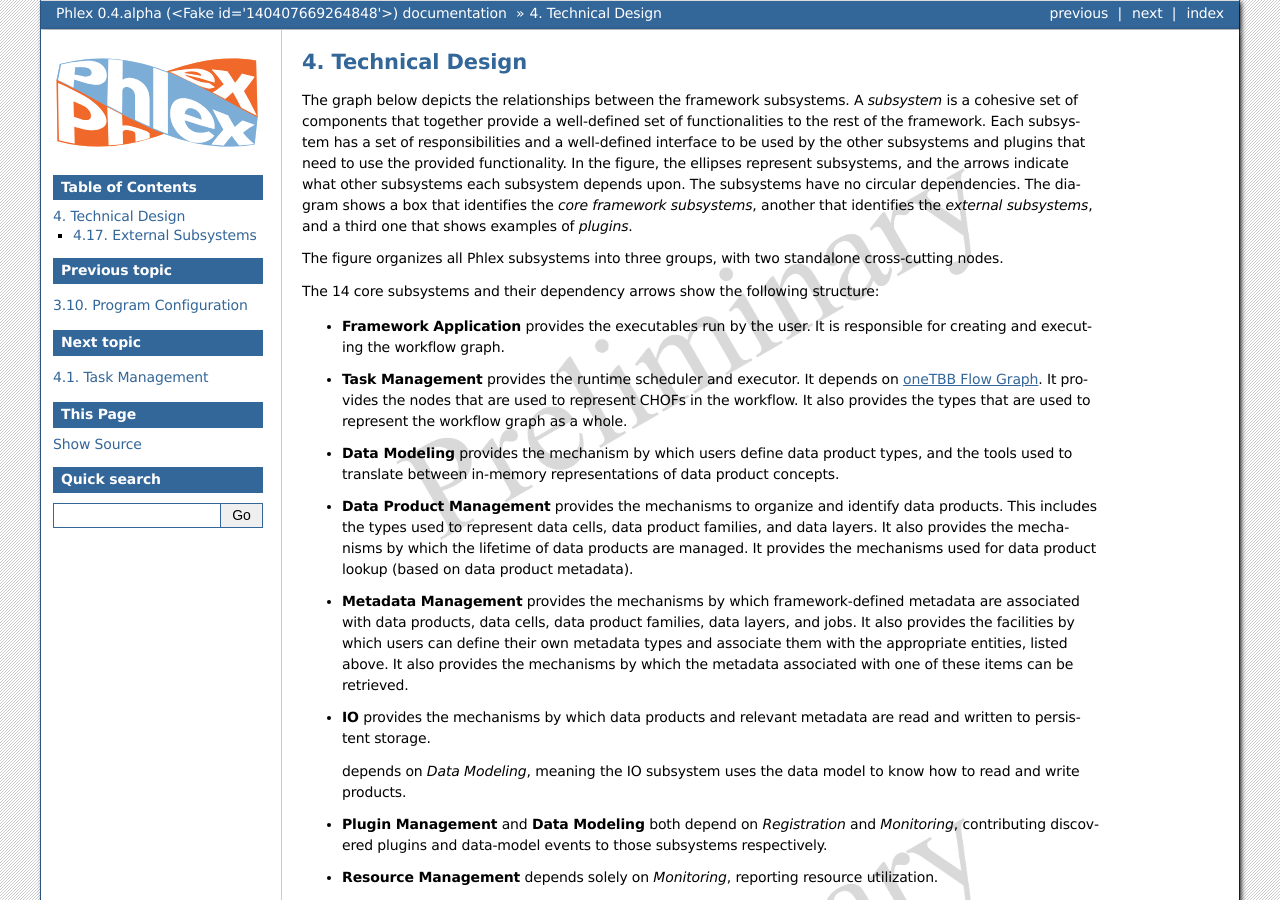
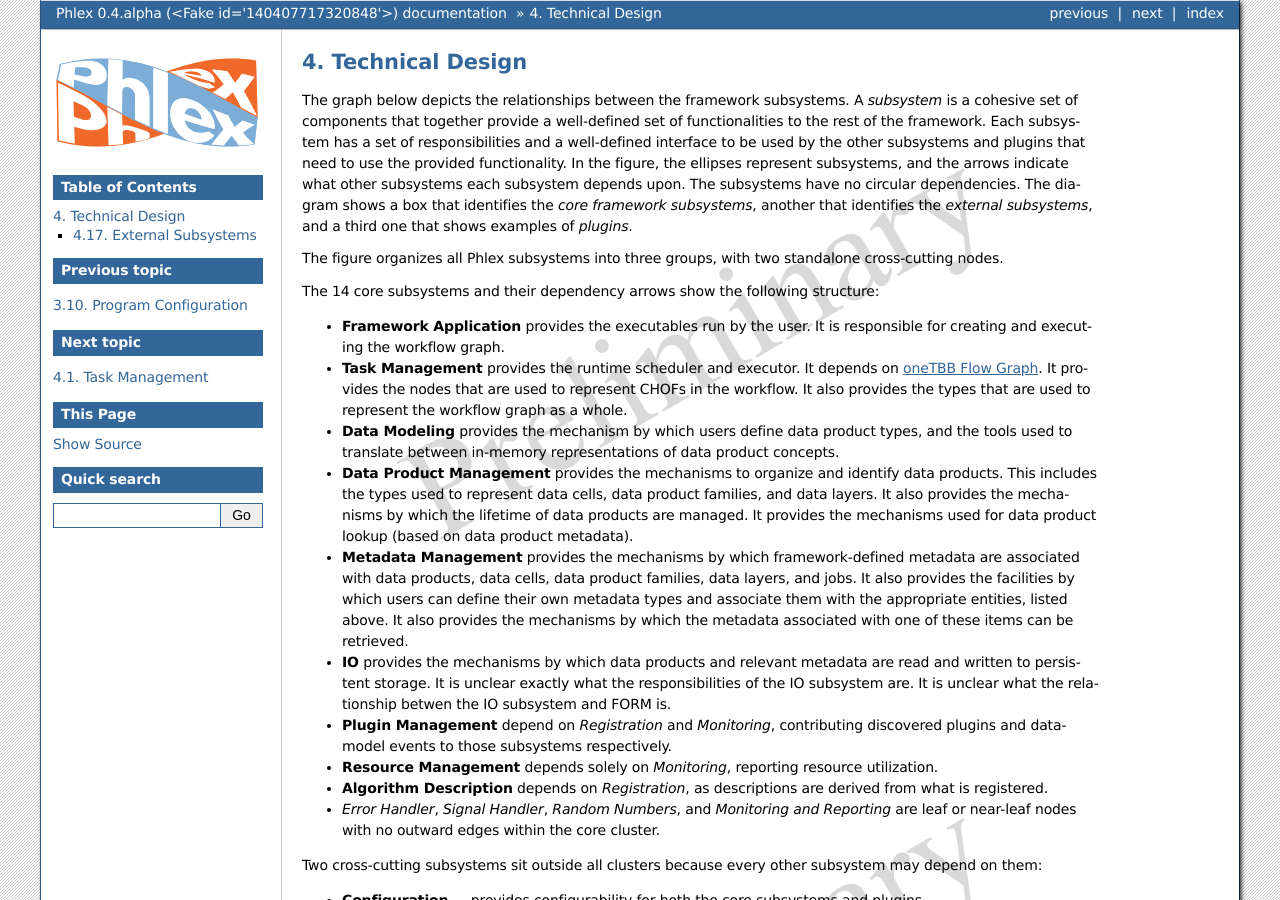
Before and after one commit to Framework-R-D/phlex-design, a Sphinx documentation site: the page built from doc/supporting_design.rst, in a window 1280 px wide and 900 px high. Built offline with Sphinx 7.4.7, drawn with Linux system fonts in a browser that asks for light colours; some of the changed text lies outside the part shown.

Commit message:
Revise IO and plugin subsystem text
Replace the IO subsystem's dependency description with
placeholder notes marking its responsibilities and
relationship with FORM as currently unclear.

Remove Data Modeling from the Plugin Management subsystem
dependency description.

```diff
--- a/doc/supporting_design.rst
+++ b/doc/supporting_design.rst
@@ -37,11 +37,10 @@
 
 
 - **IO** provides the mechanisms by which data products and relevant metadata are read and written to persistent storage.
+  It is unclear exactly what the responsibilities of the IO subsystem are.
+  It is unclear what the relationship betwen the IO subsystem and FORM is.
 
-  depends on *Data Modeling*, meaning the IO subsystem uses the data model to
-  know how to read and write products.
-
-- **Plugin Management** and **Data Modeling** both depend on *Registration* and
+- **Plugin Management** depend on *Registration* and
   *Monitoring*, contributing discovered plugins and data-model events to those subsystems
   respectively.
 
```
